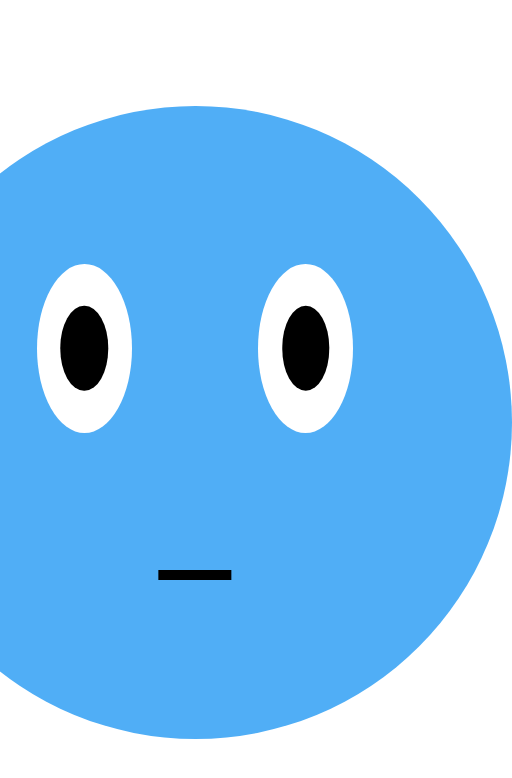
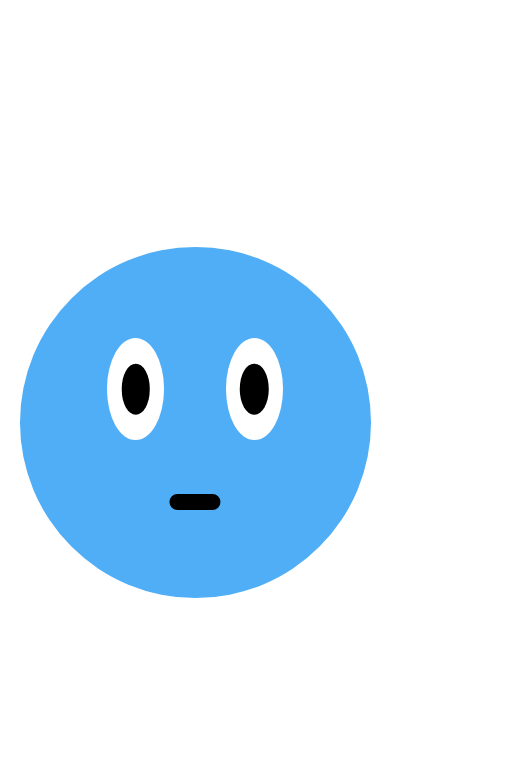
Before and after one commit to A-Massart/dad-nfn-alice-massart, a plain HTML site: page JeSuisTerre/index.html in a window 390 px wide. Shown: the whole page, 512 px wide, since content can reach past the window. Drawn offline with Linux system fonts and the light colour scheme.

Commit message:
updates : animation, improvements

```diff
--- a/JeSuisTerre/script.js
+++ b/JeSuisTerre/script.js
@@ -3,7 +3,11 @@
 const earth = document.querySelector('.earth');
 const leftPupil = document.getElementById('earth__eyes__left__pupil');
 const rightPupil = document.getElementById('earth__eyes__right__pupil');
+const mouth = document.getElementById('earth__mouth');
+const leftEyeEl = document.getElementById('earth__eyes__left');
+const rightEyeEl = document.getElementById('earth__eyes__right');
 let isMovingPupils = true;
+let isHoveringEye = false;
 
 // Fonction pour réinitialiser les pupilles au centre
 function resetPupils() {
@@ -14,7 +18,18 @@ function resetPupils() {
 // Au survol de .earth, les pupilles se remettent au centre
 earth.addEventListener('mouseenter', () => {
     resetPupils();
+    earth.style.cursor = 'pointer';
 });
+
+// Quand on survole un oeil, on arrête le suivi de la souris et on recentre la pupille
+if (leftEyeEl) {
+    leftEyeEl.addEventListener('mouseenter', () => { isHoveringEye = true; resetPupils(); });
+    leftEyeEl.addEventListener('mouseleave', () => { isHoveringEye = false; });
+}
+if (rightEyeEl) {
+    rightEyeEl.addEventListener('mouseenter', () => { isHoveringEye = true; resetPupils(); });
+    rightEyeEl.addEventListener('mouseleave', () => { isHoveringEye = false; });
+}
 
 // Fonction pour lire le texte avec la Web Speech API
 // Version simple : teste les fichiers journaux des derniers N jours
@@ -69,8 +84,12 @@ async function readLatestJournal() {
 
         if (!content) { console.warn('Aucun contenu à lire dans', found); return; }
 
-        const utt = new SpeechSynthesisUtterance(content);
-        utt.lang = 'fr-FR'; utt.rate = 1; utt.pitch = 1;
+    const utt = new SpeechSynthesisUtterance(content);
+    utt.lang = 'fr-FR'; utt.rate = 1; utt.pitch = 1;
+
+    // Animer la bouche pendant la lecture
+    utt.onstart = () => { try { mouth.classList.add('speaking'); } catch (e) {} };
+    utt.onend = utt.onerror = () => { try { mouth.classList.remove('speaking'); } catch (e) {} };
 
         function speakWithVoice() {
             const voices = window.speechSynthesis.getVoices();
@@ -102,8 +121,8 @@ earth.addEventListener('click', () => {
 });
 
 document.addEventListener('mousemove', (e) => {
-    // Si le mouvement des pupilles est désactivé, on ne fait rien
-    if (!isMovingPupils) return;
+    // Si le mouvement des pupilles est désactivé ou si on survole un oeil, on ne fait rien
+    if (!isMovingPupils || isHoveringEye) return;
 
     const leftEye = document.getElementById('earth__eyes__left');
     const rightEye = document.getElementById('earth__eyes__right');
--- a/JeSuisTerre/style.css
+++ b/JeSuisTerre/style.css
@@ -9,10 +9,15 @@ html, body {
     align-items: center;
 }
 
+
+/* Variables */
+:root {
+    --eyes-animation-duration: 10s;
+}
 /* Style index.html */
 /** Style earth **/
 
-.earth{
+.earth {
     position: relative;
     display: flex;
     justify-content: flex-start;
@@ -22,58 +27,62 @@ html, body {
     border-radius: 50%;
 
     aspect-ratio: 1 / 1;
-    height: 75vh;
+    width: 75vw;
+    max-width: 600px;
+    margin: auto;
 }
 
-#earth__eyes__left{
+#earth__eyes__left,
+#earth__eyes__right {
     position: absolute;
-    top: 25%;
-    left: 25%;
-
+    bottom: 50%;
     background: white;
     border-radius: 50%;
-
     height: 20vh;
-    aspect-ratio: 9 / 16;
+    width: calc(20vh * 9 / 16); /* ratio fixe */
+    animation: eyesBlink var(--eyes-animation-duration) infinite;
 }
 
-#earth__eyes__left__pupil{
+#earth__eyes__left { left: 25%; }
+#earth__eyes__right { right: 25%; }
+
+@keyframes eyesBlink {
+    0%, 4%, 100% {
+        height: 20vh;
+        background: white;
+
+    }
+    2% {
+        height: 0vh;
+        background: black;
+    }
+}
+
+#earth__eyes__left__pupil,
+#earth__eyes__right__pupil {
     position: absolute;
     top: 50%;
     left: 50%;
     transform: translate(-50%, -50%);
-
     background: black;
     border-radius: 50%;
-
     height: 10vh;
-    aspect-ratio: 9 / 16;
+    width: calc(10vh * 9 / 16);
+    animation: pupilBlink var(--eyes-animation-duration) infinite;
 }
 
-#earth__eyes__right{
-    position: absolute;
-    top: 25%;
-    right: 25%;
+@keyframes pupilBlink {
+    0%, 4%, 100% {
+        top: 50%;
+        height: 10vh;
 
-    background: white;
-    border-radius: 50%;
-
-    height: 20vh;
-    aspect-ratio: 9 / 16;
+    }
+    2% {
+        top: 40%;
+        height: 0vh;
+    }
 }
 
-#earth__eyes__right__pupil{
-    position: absolute;
-    top: 50%;
-    left: 50%;
-    transform: translate(-50%, -50%);
-
-    background: black;
-    border-radius: 50%;
-
-    height: 10vh;
-    aspect-ratio: 9 / 16;
-}
 
 #earth__mouth{
     position: absolute;
@@ -82,7 +91,64 @@ html, body {
     transform: translateX(-50%);
 
     width: 10%;
-    height: 0;
+    background: transparent;
 
-    border: solid black 5px;
+    border: solid black 1vh;
+    border-radius: 10px;
 }
+
+@keyframes mouthSpeak {
+    0% { transform: translateX(-50%) scaleY(1); }
+    33% { transform: translateX(-50%) scaleY(0.25); }
+    66% { transform: translateX(-50%) scaleY(2); }
+    100% { transform: translateX(-50%) scaleY(1); }
+}
+
+#earth__mouth.speaking {
+    animation: mouthSpeak 1s linear infinite;
+}
+
+
+
+
+/* —— Responsive : mobiles —— */
+@media (max-width: 600px) {
+    .earth{
+        width: 90vw;
+    }
+
+    #earth__eyes__left,
+    #earth__eyes__right {
+        height: 12vh;
+        width: calc(12vh * 9 / 16);
+        bottom: 45%;
+    }
+
+    @keyframes eyesBlink {
+        0%, 4%, 100% {
+            height: 12vh;
+            background: white;
+        }
+        2% {
+            height: 0vh;
+            background: black;
+        }
+    }
+
+    #earth__eyes__left__pupil,
+    #earth__eyes__right__pupil {
+        height: 6vh;
+        width: calc(6vh * 9 / 16);
+    }
+
+    @keyframes pupilBlink {
+        0%, 4%, 100% {
+            height: 6vh;
+            top: 50%;
+        }
+        2% {
+            top: -40%;
+            height: 0vh;
+        }
+    }
+}
```
Also changed, not shown: JeSuisTerre/journal-de-bord/2025-11_14_journal-de-bord.md (renamed from JeSuisTerre/journal-de-bord/2025-11_13_journal-de-bord.md).
